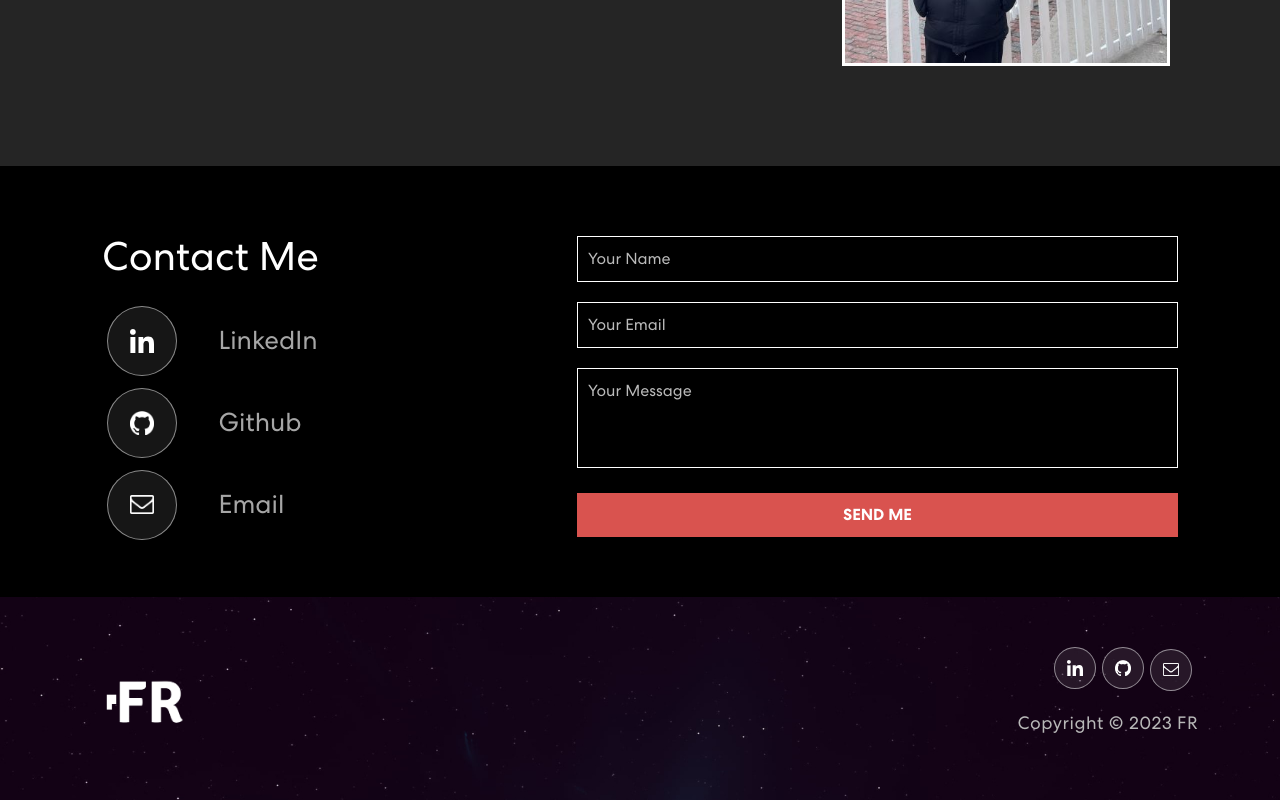
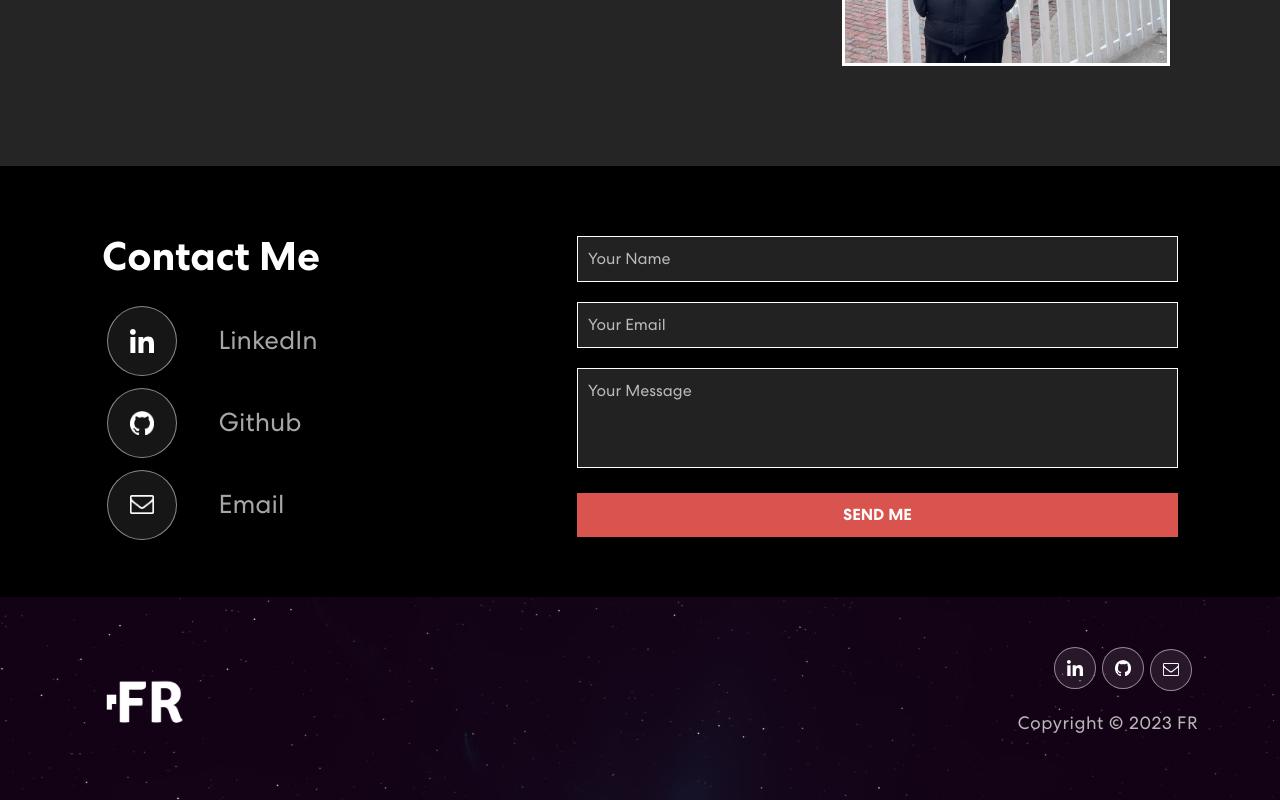
Before and after one commit to franklin611/React-Website, a React (Create React App) app: page / in a window 1280 px wide. Shown: the part 3012-3812 px from the top of the page. Built offline with nearby package versions, Linux system fonts and the light colour scheme.

Commit message:
Finalized styling

```diff
--- a/src/components/css/ContactForm.css
+++ b/src/components/css/ContactForm.css
@@ -3,18 +3,25 @@
 .ContactForm {
     background-color: #000;
     padding: 40px;
+    background-size: cover;
+    height: 100%;
+    background-position: center;
+    background-repeat: no-repeat;
+    background-size: cover;
 }
 
 .Contact-Me-Section {
-    text-align :left;
+    text-align: left;
     padding: 20px;
     font-size: 40px;
+    font-weight: bold;
 }
 
 .my-icon {
     display: inline-block;
     margin-left: 25px;
 }
+
 .my-icon a {
     width: 70px;
     height: 70px;
@@ -35,8 +42,10 @@
 
 .description-column {
     display: flex;
-    justify-content: left; /* Horizontally center */
-    align-items: center;    /* Vertically center */
+    justify-content: left;
+    /* Horizontally center */
+    align-items: center;
+    /* Vertically center */
 }
 
 .centered-text {
@@ -45,6 +54,7 @@
     color: white;
     opacity: 65%;
 }
+
 .my-icon a::before {
     content: "";
     width: 70px;
@@ -55,25 +65,31 @@
     transform: scale(0);
     transition: 0.3s ease-in-out;
 }
+
 .my-icon a:hover::before {
     transform: scale(1);
 }
+
 .my-icon a img {
     width: 50%;
     z-index: 1;
     transition: 0.3s ease-in-out;
 }
+
 .my-icon a:hover img {
     filter: brightness(0) saturate(100%) invert(0%) sepia(7%) saturate(98%) hue-rotate(346deg) brightness(95%) contrast(86%);
 }
+
 .contact-form {
     display: flex;
     flex-direction: column;
     align-items: center;
-    max-width: 700px; /* Adjust the width as needed */
+    max-width: 700px;
+    /* Adjust the width as needed */
     margin: 0 auto;
     padding: 20px;
-    background-color: #000; /* Background color for the form */
+    background-color: #000;
+    /* Background color for the form */
     border-radius: 8px;
 }
 
@@ -82,29 +98,37 @@
     width: 100%;
     margin: 10px 0;
     padding: 10px;
-    border: 1px solid #fff; /* White border for the input fields */
-    background-color: #000; /* Background color for the input fields */
-    color: #fff; /* Text color */
+    border: 1px solid #fff;
+    /* White border for the input fields */
+    background-color: #222222;
+    /* Background color for the input fields */
+    color: #fff;
+    /* Text color */
     font-size: 16px;
 }
 
 .form-input::placeholder,
 .form-textarea::placeholder {
-    color: #bbb; /* Placeholder text color */
+    color: #bbb;
+    /* Placeholder text color */
 }
 
 .form-textarea {
-    height: 100px; /* Adjust the height for the textarea */
-    resize: none; /* Disable resizing */
+    height: 100px;
+    /* Adjust the height for the textarea */
+    resize: none;
+    /* Disable resizing */
 }
 
 .form-button {
-    width:100%;
+    width: 100%;
     margin-top: 15px;
     padding: 10px 20px;
     border: none;
-    background-color: #d9534f; /* Button background color */
-    color: #fff; /* Button text color */
+    background-color: #d9534f;
+    /* Button background color */
+    color: #fff;
+    /* Button text color */
     font-size: 16px;
     font-weight: bold;
     cursor: pointer;
@@ -112,5 +136,6 @@
 }
 
 .form-button:hover {
-    background-color: #c9302c; /* Button hover background color */
+    background-color: #c9302c;
+    /* Button hover background color */
 }
```
Lines whose indentation alone changed are shown as unchanged.
